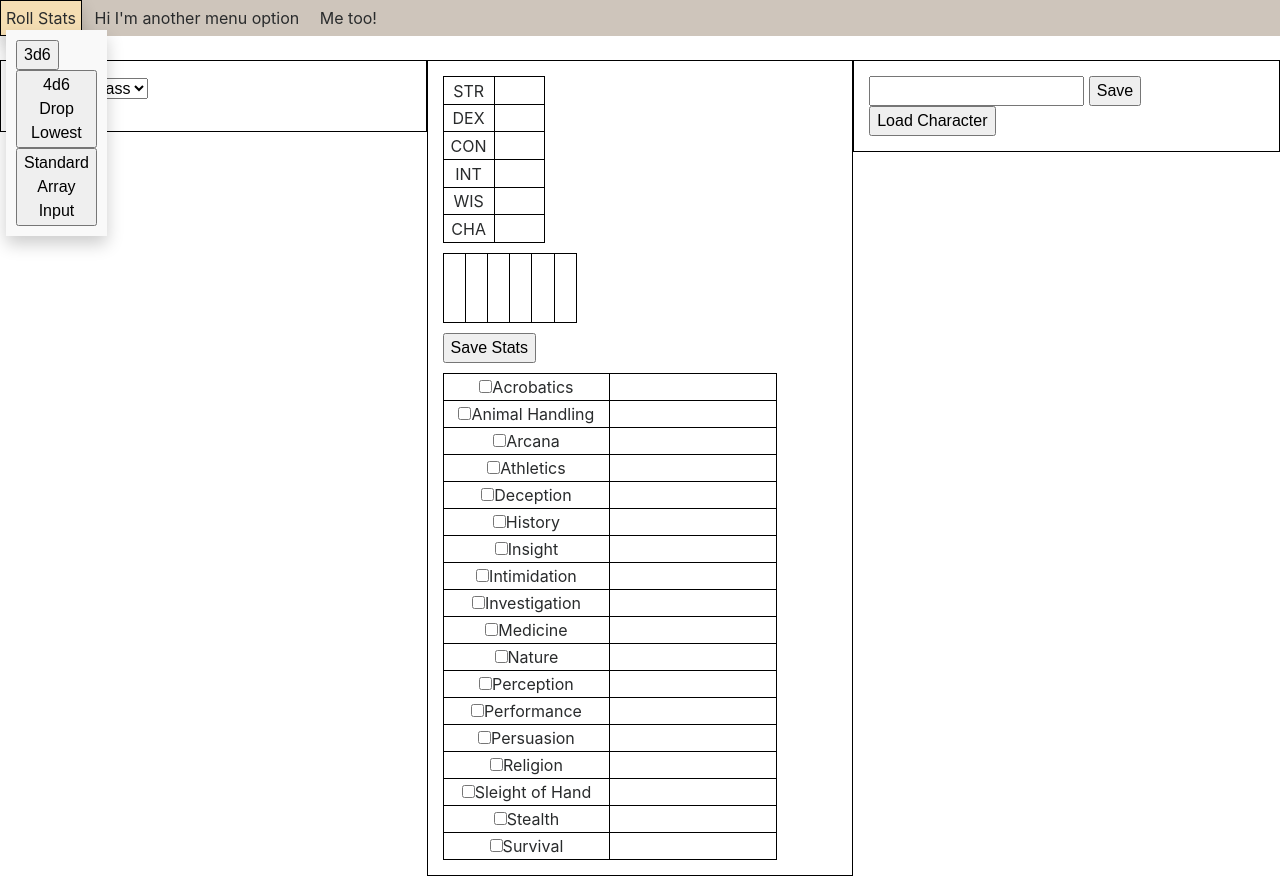
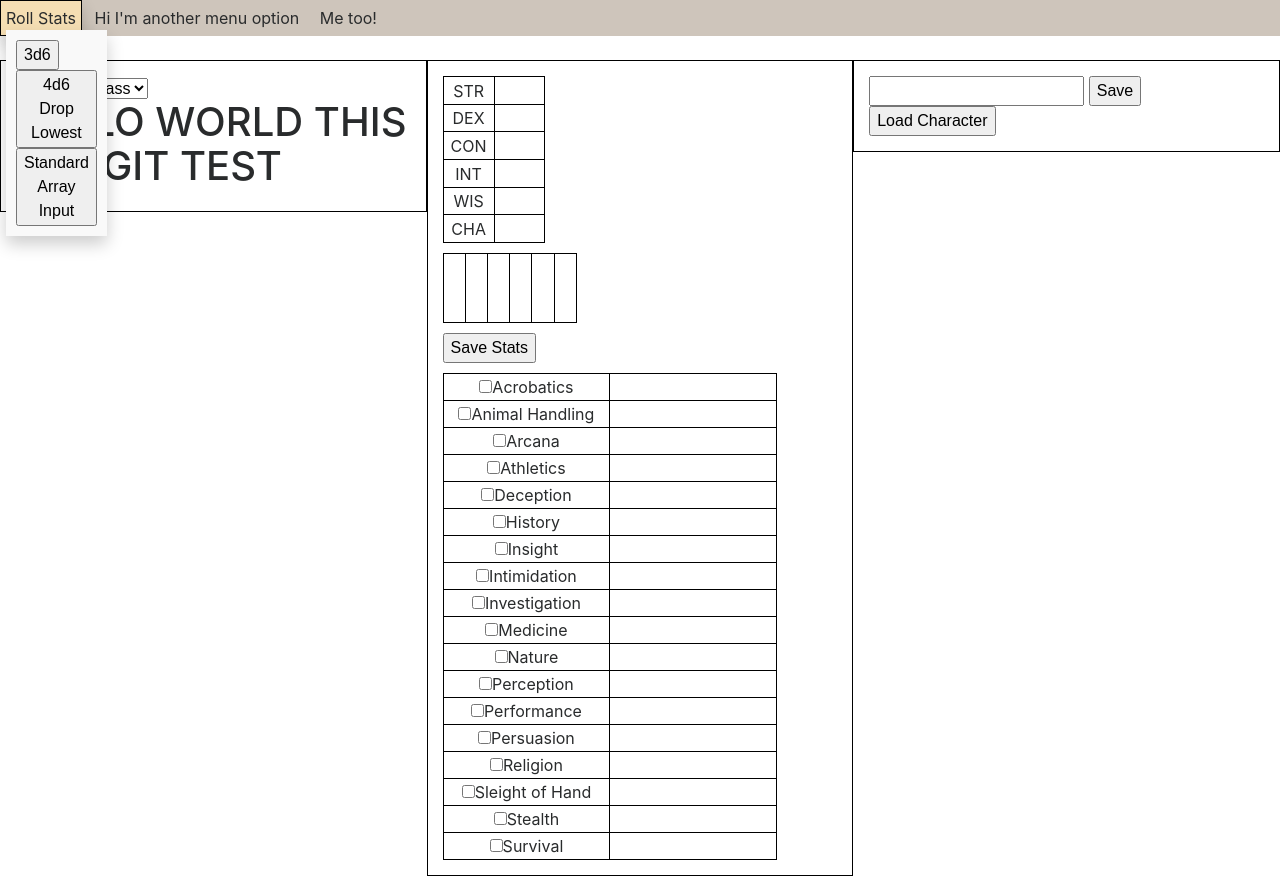
Before and after one commit to demetrialowe/demetrialowe.github.io, a plain HTML site: page index.html in a window 1280 px wide. Drawn offline with nearby package versions, Linux system fonts and the light colour scheme.

Commit message:
Testing Git Changes
Wheeee

```diff
--- a/index.html
+++ b/index.html
@@ -2,7 +2,7 @@
 
 <html>
 <head>
-	<title>Testing JavaScript</title>
+	<title>My Character Builder</title>
 	<link rel="stylesheet" type="text/css" href="stylesheet.css">
 	<link rel="stylesheet" href="https://maxcdn.bootstrapcdn.com/bootstrap/4.0.0-alpha.6/css/bootstrap.min.css" integrity="sha384-rwoIResjU2yc3z8GV/NPeZWAv56rSmLldC3R/AZzGRnGxQQKnKkoFVhFQhNUwEyJ" crossorigin="anonymous">
 	<script src="https://ajax.aspnetcdn.com/ajax/jQuery/jquery-3.2.1.min.js"></script>
@@ -40,7 +40,7 @@
 			<option value="warlockClass">Warlock</option>
 			<option value="wizardClass">Wizard</option>
 		</select>
-		<p id="classTest"></p>
+		<h1>HELLO WORLD THIS IS A GIT TEST</h1>
 
 		<div id="barbarianClass" class="charClasses">
 			<p> Hit Die: d12</p>
```
